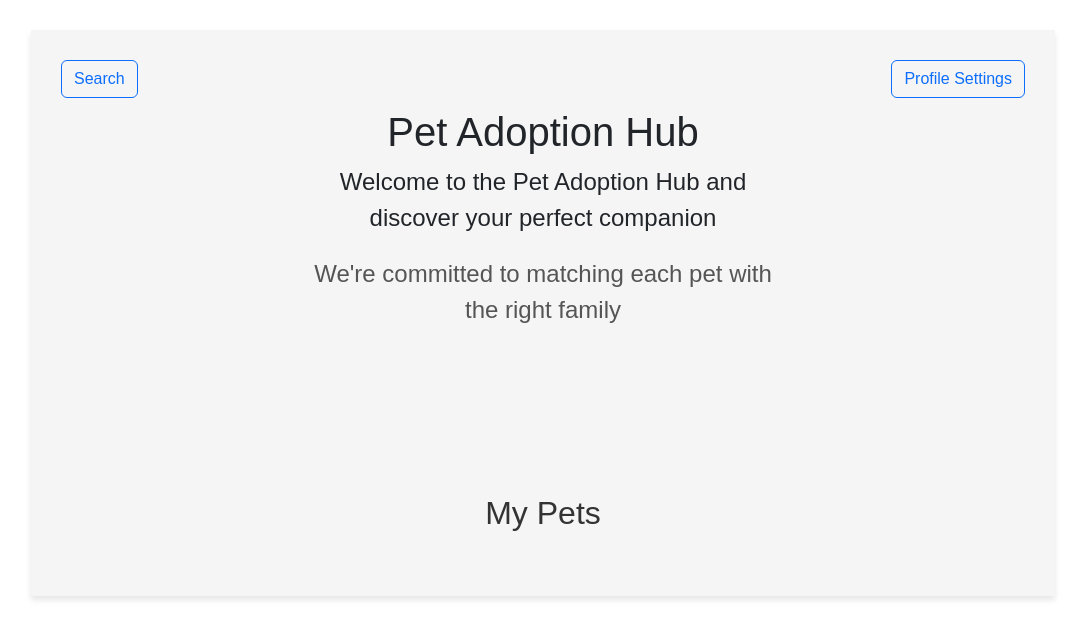
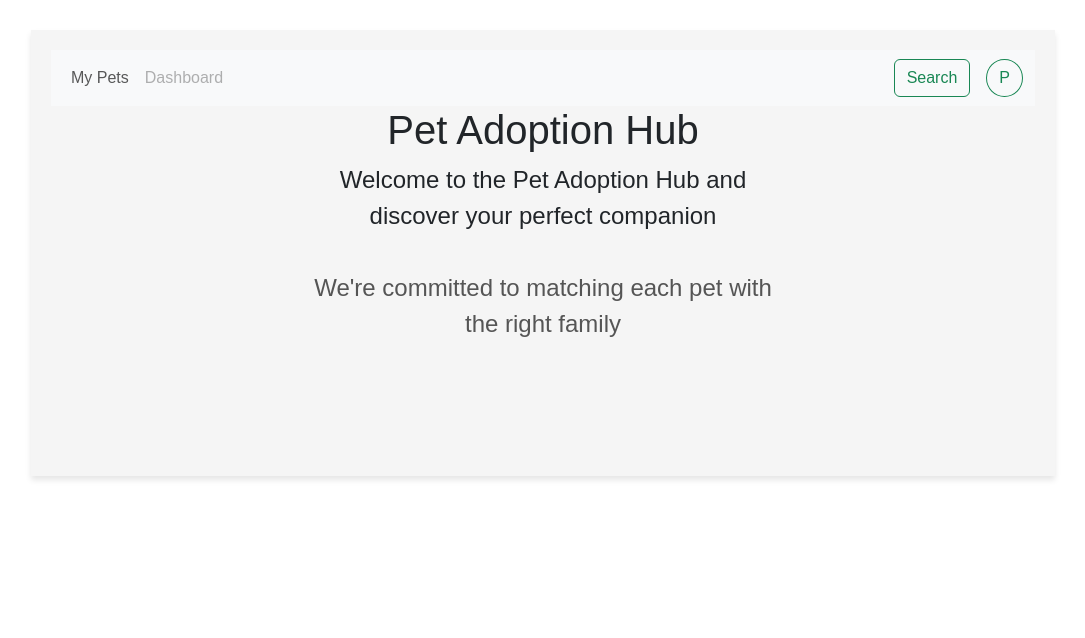
Before and after one commit to IsmaelNjama/pet-adoption-frontend, a React (Create React App) app: page /LoggedInPage in a window 1280 px wide. Shown: the top 638 px of the page, without its empty margins (97-1182 px from the left). Built offline with nearby package versions, Linux system fonts and the light colour scheme.

Commit message:
added profile and admin navigation

```diff
--- a/src/components/Header.jsx
+++ b/src/components/Header.jsx
@@ -2,6 +2,7 @@ import React, { useContext } from "react";
 import FirstNameContext from "../context/FirstNameContext";
 import LastNameContext from "../context/LastNameContext";
 import LoggedInContext from "../context/LoggedInContext";
+import Stack from "react-bootstrap/Stack";
 
 function Header() {
   const { firstname } = useContext(FirstNameContext);
@@ -11,19 +12,19 @@ function Header() {
     <div className="header-wrapper">
       <h1>Pet Adoption Hub</h1>
       {isLoggedIn ? (
-        <section className="welcome-section">
-          <h2>
-            Welcome Back!!! {firstname} {lastname}
-          </h2>
-        </section>
+        <Stack className="welcome-section">
+          Welcome Back!!! {firstname} {lastname}
+        </Stack>
       ) : (
-        <p className="welcome-message">
-          Welcome to the Pet Adoption Hub and discover your perfect companion
-        </p>
+        <Stack className="welcome-message">
+          <p>
+            Welcome to the Pet Adoption Hub and discover your perfect companion
+          </p>
+        </Stack>
       )}
-      <section className="commitment-section">
+      <Stack className="commitment-section">
         We're committed to matching each pet with the right family
-      </section>
+      </Stack>
     </div>
   );
 }
--- /dev/null
+++ b/src/components/Navbar.jsx
@@ -0,0 +1,51 @@
+import Button from "react-bootstrap/Button";
+import Container from "react-bootstrap/Container";
+import Form from "react-bootstrap/Form";
+import Nav from "react-bootstrap/Nav";
+import Navbar from "react-bootstrap/Navbar";
+import { useNavigate } from "react-router-dom";
+
+function NavBar() {
+  const navigate = useNavigate();
+
+  const handleProfileNavigation = () => {
+    navigate("/ProfileSettingsForm");
+  };
+
+  const handleSearch = () => {
+    navigate("/SearchPage");
+  };
+  return (
+    <Navbar expand="lg" className="bg-body-tertiary">
+      <Container fluid>
+        <Navbar.Toggle aria-controls="navbarScroll" />
+        <Navbar.Collapse id="navbarScroll">
+          <Nav
+            className="me-auto my-2 my-lg-0"
+            style={{ maxHeight: "100px" }}
+            navbarScroll
+          >
+            <Nav.Link href="#action2">My Pets</Nav.Link>
+
+            <Nav.Link href="/AdminPage" disabled>
+              Dashboard
+            </Nav.Link>
+          </Nav>
+          <Form className="d-flex gap-3">
+            <Button onClick={handleSearch} variant="outline-success">
+              Search
+            </Button>
+            <Button
+              onClick={handleProfileNavigation}
+              variant="outline-success  rounded-circle"
+            >
+              P
+            </Button>
+          </Form>
+        </Navbar.Collapse>
+      </Container>
+    </Navbar>
+  );
+}
+
+export default NavBar;
--- a/src/components/SearchBar.jsx
+++ b/src/components/SearchBar.jsx
@@ -1,22 +1,42 @@
 import Form from "react-bootstrap/Form";
 import Button from "react-bootstrap/Button";
+import { useNavigate } from "react-router-dom";
 import { petsAdvancedQueryGET } from "../utils/api";
+import { useState } from "react";
+import Card from "react-bootstrap/Card";
+import Loader from "./Loader";
 
 function SearchBar() {
+  const navigate = useNavigate();
+  const [isLoading, setIsLoading] = useState(false);
+  const [petList, setPetList] = useState([]);
+  const [query, setQuery] = useState([""]);
+
+  const handleSeeFullDetails = () => {
+    navigate("/PetPage");
+  };
+
+  const handleQueryChange = (e) => {
+    setQuery(e.target.value);
+  };
   const getAdvancedPetsList = async () => {
     try {
+      setIsLoading(true);
       const petsList = await petsAdvancedQueryGET(
-        "pets/search/advanced?q=milly"
+        `pets/search/advanced?q=${query}`
       );
       console.log(
         "🚀 ~ file: SearchBar.jsx:10 ~ getAdvancedPetsList ~ petsList:",
         petsList
       );
+      setPetList(petsList);
+      console.log("petLiiist", petList);
+      setIsLoading(false);
     } catch (error) {
       console.log(error);
     }
   };
-  getAdvancedPetsList();
+  // getAdvancedPetsList();
   return (
     <div className="search-bar-wrapper">
       <h3 className="search-pets-title">Search Pets</h3>
@@ -26,9 +46,34 @@ function SearchBar() {
           placeholder="Search"
           className="me-2"
           aria-label="Search"
+          onChange={handleQueryChange}
         />
-        <Button variant="outline-success">Search</Button>
+        <Button onClick={getAdvancedPetsList} variant="outline-success">
+          Search
+        </Button>
       </Form>
+      <div className="search-pets-wrapper">
+        {isLoading ? (
+          <Loader />
+        ) : (
+          petList.map((petList) => (
+            <Card
+              className="pet-car"
+              key={petList._id}
+              style={{ width: "18rem" }}
+            >
+              <Card.Img variant="top" src={petList.url} />
+              <Card.Body>
+                <Card.Title>Name: {petList.name}</Card.Title>
+                <Card.Text>Status: {petList.adoption_status}</Card.Text>
+                <Button variant="primary" onClick={handleSeeFullDetails}>
+                  See more...
+                </Button>
+              </Card.Body>
+            </Card>
+          ))
+        )}
+      </div>
     </div>
   );
 }
--- a/src/pages/LoggedInPage.jsx
+++ b/src/pages/LoggedInPage.jsx
@@ -4,19 +4,15 @@ import SearchButton from "../components/buttons/SearchButton";
 import MyPetsPage from "./MyPetsPage";
 import { Link } from "react-router-dom";
 import ProfileSettingsButton from "../components/buttons/ProfileSettingsButton";
+import NavBar from "../components/Navbar";
 
 function LoggedInPage() {
   return (
     <div className="logged-in-page">
-      <div className="search-profile-wrapper">
-        <SearchButton />
-        <ProfileSettingsButton />
-      </div>
+      <NavBar />
+
       <div>
         <Header />
-        <Link className="my-pets-link" to="/MyPetsPage">
-          <h2>My Pets</h2>
-        </Link>
       </div>
     </div>
   );
--- a/src/styles/common.css
+++ b/src/styles/common.css
@@ -315,6 +315,16 @@ textarea {
   flex-direction: column; */
 }
 
+.search-pets-wrapper {
+  display: flex;
+  /* border: 1px solid red; */
+  width: 80%;
+  margin: auto;
+  gap: 1rem;
+  margin-top: 2rem;
+  flex-wrap: wrap;
+}
+
 
 @media (max-width: 768px) {
   .header-wrapper {
```
